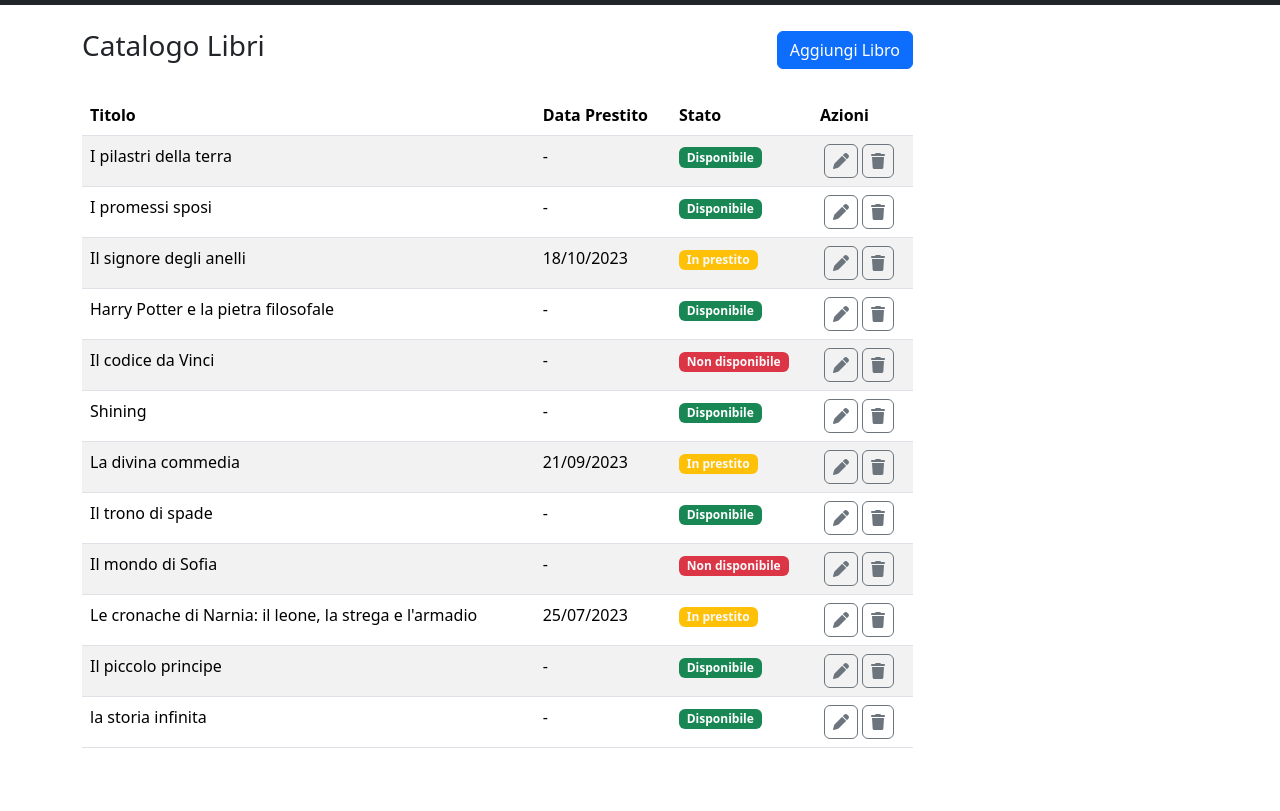
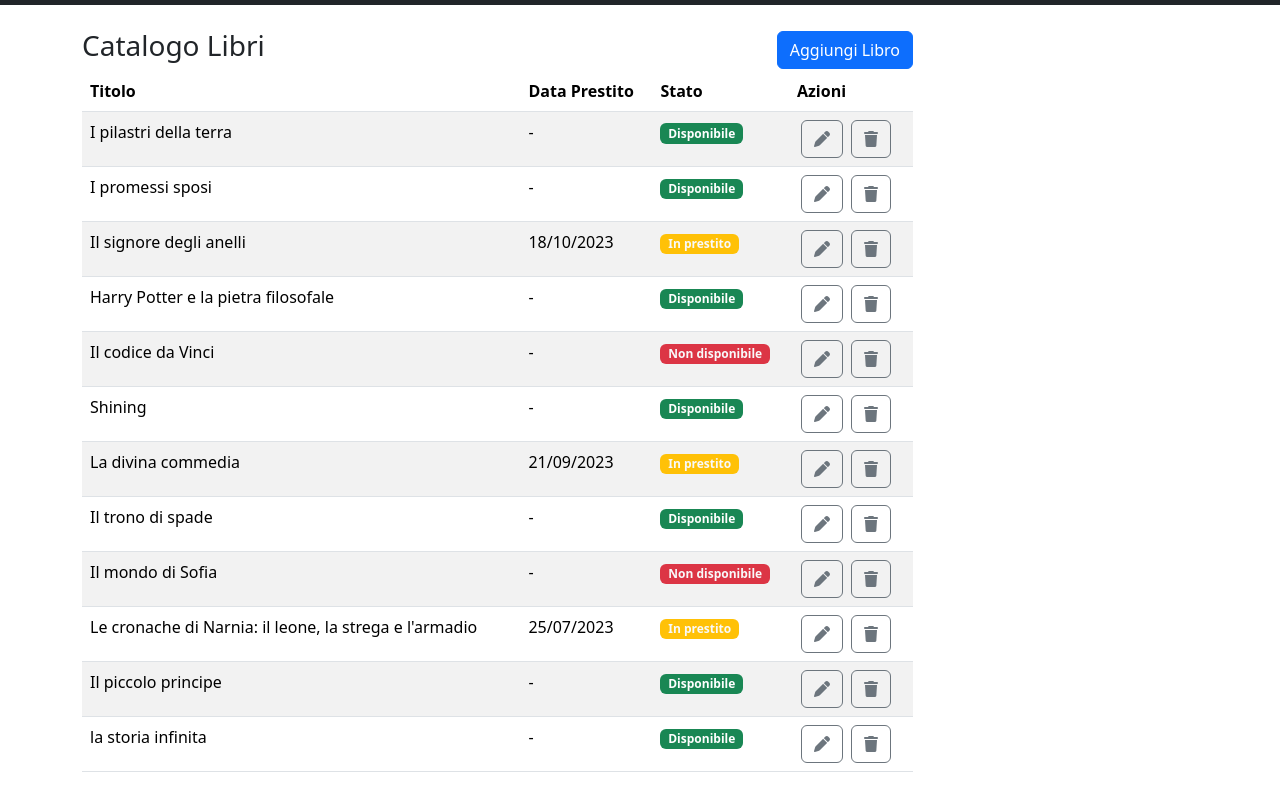
Before and after one commit to giorgio-marzo/html-css-bootstrap-dashboard, a plain HTML site: page index.html in a window 1280 px wide. Shown: the part 81-892 px from the top of the page. Before the commit the page ends 845 px from the top, so only its background shows below. Drawn offline with nearby package versions, Linux system fonts and the light colour scheme.

Commit message:
[UPD] modify botton "i"

```diff
--- a/index.html
+++ b/index.html
@@ -56,13 +56,13 @@
     </header>
 
     <main>
-      <div class="container">
+      <div class="container my-4">
         <div class="row">
 
           <div class="col-12 col-lg-9"><!--lato grande (sinitra)-->
 
             <!--titolo-->
-            <div class="d-flex align-items-center justify-content-between my-4">
+            <div class="d-flex align-items-center justify-content-between">
               <h3>Catalogo Libri</h3>
               <button type="button" class="btn btn-primary">Aggiungi Libro</button>
             </div>
@@ -86,8 +86,8 @@
                   <td ><h4 class="badge text-bg-success">Disponibile</h4></td>
 
                   <td class="d-flex text-secondary">
-                    <i class="fa-solid fa-pen border border-secondary p-2 rounded mx-1"></i>
-                    <i class="fa-solid fa-trash border border-secondary p-2 rounded"></i>
+                    <button type="button" class="btn btn-outline-secondary border border-secondary rounded mx-1"><i class="fa-solid fa-pen"></i></button>
+                    <button type="button" class="btn btn-outline-secondary border border-secondary rounded mx-1"><i class="fa-solid fa-trash "></i></button>
                   </td>
                 </tr>
 
@@ -97,8 +97,8 @@
                   <td ><h4 class="badge text-bg-success">Disponibile</h4></td>
 
                   <td class="d-flex text-secondary">
-                    <i class="fa-solid fa-pen border border-secondary p-2 rounded mx-1"></i>
-                    <i class="fa-solid fa-trash border border-secondary p-2 rounded"></i>
+                    <button type="button" class="btn btn-outline-secondary border border-secondary rounded mx-1"><i class="fa-solid fa-pen"></i></button>
+                    <button type="button" class="btn btn-outline-secondary border border-secondary rounded mx-1"><i class="fa-solid fa-trash "></i></button>
                   </td>
                 </tr>
 
@@ -108,8 +108,8 @@
                   <td ><h4 class="badge text-bg-warning text-light">In prestito</h4></td>
 
                   <td class="d-flex text-secondary">
-                    <i class="fa-solid fa-pen border border-secondary p-2 rounded mx-1"></i>
-                    <i class="fa-solid fa-trash border border-secondary p-2 rounded"></i>
+                    <button type="button" class="btn btn-outline-secondary border border-secondary rounded mx-1"><i class="fa-solid fa-pen"></i></button>
+                    <button type="button" class="btn btn-outline-secondary border border-secondary rounded mx-1"><i class="fa-solid fa-trash "></i></button>
                   </td>
                 </tr>
 
@@ -119,8 +119,8 @@
                   <td ><h4 class="badge text-bg-success">Disponibile</h4></td>
 
                   <td class="d-flex text-secondary">
-                    <i class="fa-solid fa-pen border border-secondary p-2 rounded mx-1"></i>
-                    <i class="fa-solid fa-trash border border-secondary p-2 rounded"></i>
+                    <button type="button" class="btn btn-outline-secondary border border-secondary rounded mx-1"><i class="fa-solid fa-pen"></i></button>
+                    <button type="button" class="btn btn-outline-secondary border border-secondary rounded mx-1"><i class="fa-solid fa-trash "></i></button>
                   </td>
                 </tr>
 
@@ -130,8 +130,8 @@
                   <td ><h4 class="badge text-bg-danger text-light">Non disponibile</h4></td>
 
                   <td class="d-flex text-secondary">
-                    <i class="fa-solid fa-pen border border-secondary p-2 rounded mx-1"></i>
-                    <i class="fa-solid fa-trash border border-secondary p-2 rounded"></i>
+                    <button type="button" class="btn btn-outline-secondary border border-secondary rounded mx-1"><i class="fa-solid fa-pen"></i></button>
+                    <button type="button" class="btn btn-outline-secondary border border-secondary rounded mx-1"><i class="fa-solid fa-trash "></i></button>
                   </td>
                 </tr>
 
@@ -141,8 +141,8 @@
                   <td ><h4 class="badge text-bg-success">Disponibile</h4></td>
 
                   <td class="d-flex text-secondary">
-                    <i class="fa-solid fa-pen border border-secondary p-2 rounded mx-1"></i>
-                    <i class="fa-solid fa-trash border border-secondary p-2 rounded"></i>
+                    <button type="button" class="btn btn-outline-secondary border border-secondary rounded mx-1"><i class="fa-solid fa-pen"></i></button>
+                    <button type="button" class="btn btn-outline-secondary border border-secondary rounded mx-1"><i class="fa-solid fa-trash "></i></button>
                   </td>
                 </tr>
 
@@ -152,8 +152,8 @@
                   <td ><h4 class="badge text-bg-warning text-light">In prestito</h4></td>
 
                   <td class="d-flex text-secondary">
-                    <i class="fa-solid fa-pen border border-secondary p-2 rounded mx-1"></i>
-                    <i class="fa-solid fa-trash border border-secondary p-2 rounded"></i>
+                    <button type="button" class="btn btn-outline-secondary border border-secondary rounded mx-1"><i class="fa-solid fa-pen"></i></button>
+                    <button type="button" class="btn btn-outline-secondary border border-secondary rounded mx-1"><i class="fa-solid fa-trash "></i></button>
                   </td>
                 </tr>
 
@@ -163,8 +163,8 @@
                   <td ><h4 class="badge text-bg-success">Disponibile</h4></td>
 
                   <td class="d-flex text-secondary">
-                    <i class="fa-solid fa-pen border border-secondary p-2 rounded mx-1"></i>
-                    <i class="fa-solid fa-trash border border-secondary p-2 rounded"></i>
+                    <button type="button" class="btn btn-outline-secondary border border-secondary rounded mx-1"><i class="fa-solid fa-pen"></i></button>
+                    <button type="button" class="btn btn-outline-secondary border border-secondary rounded mx-1"><i class="fa-solid fa-trash "></i></button>
                   </td>
                 </tr>
 
@@ -174,8 +174,8 @@
                   <td ><h4 class="badge text-bg-danger text-light">Non disponibile</h4></td>
 
                   <td class="d-flex text-secondary">
-                    <i class="fa-solid fa-pen border border-secondary p-2 rounded mx-1"></i>
-                    <i class="fa-solid fa-trash border border-secondary p-2 rounded"></i>
+                    <button type="button" class="btn btn-outline-secondary border border-secondary rounded mx-1"><i class="fa-solid fa-pen"></i></button>
+                    <button type="button" class="btn btn-outline-secondary border border-secondary rounded mx-1"><i class="fa-solid fa-trash "></i></button>
                   </td>
                 </tr>
 
@@ -185,8 +185,8 @@
                   <td ><h4 class="badge text-bg-warning text-light">In prestito</h4></td>
 
                   <td class="d-flex text-secondary">
-                    <i class="fa-solid fa-pen border border-secondary p-2 rounded mx-1"></i>
-                    <i class="fa-solid fa-trash border border-secondary p-2 rounded"></i>
+                    <button type="button" class="btn btn-outline-secondary border border-secondary rounded mx-1"><i class="fa-solid fa-pen"></i></button>
+                    <button type="button" class="btn btn-outline-secondary border border-secondary rounded mx-1"><i class="fa-solid fa-trash "></i></button>
                   </td>
                 </tr>
 
@@ -196,8 +196,8 @@
                   <td ><h4 class="badge text-bg-success">Disponibile</h4></td>
 
                   <td class="d-flex text-secondary">
-                    <i class="fa-solid fa-pen border border-secondary p-2 rounded mx-1"></i>
-                    <i class="fa-solid fa-trash border border-secondary p-2 rounded"></i>
+                    <button type="button" class="btn btn-outline-secondary border border-secondary rounded mx-1"><i class="fa-solid fa-pen"></i></button>
+                    <button type="button" class="btn btn-outline-secondary border border-secondary rounded mx-1"><i class="fa-solid fa-trash "></i></button>
                   </td>
                 </tr>
 
@@ -207,8 +207,8 @@
                   <td ><h4 class="badge text-bg-success">Disponibile</h4></td>
 
                   <td class="d-flex text-secondary">
-                    <i class="fa-solid fa-pen border border-secondary p-2 rounded mx-1"></i>
-                    <i class="fa-solid fa-trash border border-secondary p-2 rounded"></i>
+                    <button type="button" class="btn btn-outline-secondary border border-secondary rounded mx-1"><i class="fa-solid fa-pen"></i></button>
+                    <button type="button" class="btn btn-outline-secondary border border-secondary rounded mx-1"><i class="fa-solid fa-trash "></i></button>
                   </td>
                 </tr>
 
```
